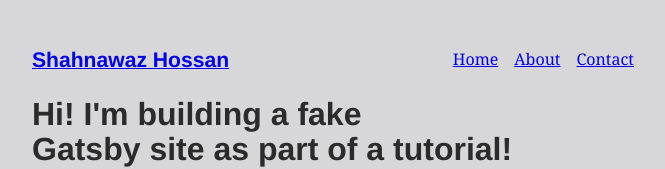
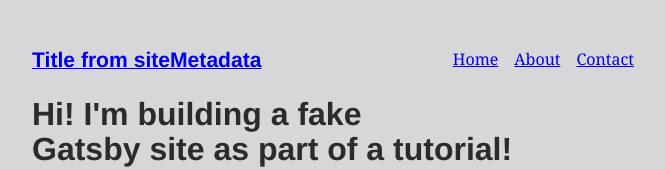
Before and after one commit to shahnawaz-pabon/gatsby-hello-world, a Gatsby site: page / in a window 1280 px wide. Shown: the top 169 px of the page, without its empty margins (299-964 px from the left). Built offline with nearby package versions, Linux system fonts and the light colour scheme; Gatsby itself is replaced by a stand-in of ours.

Commit message:
GraphQL static-query added

```diff
--- a/src/components/layout.js
+++ b/src/components/layout.js
@@ -1,16 +1,30 @@
 import React from "react"
-import { Link } from "gatsby"
+import { useStaticQuery, graphql, Link } from "gatsby"
+import { rhythm } from "../utils/typography"
+
 const ListLink = props => (
   <li style={{ display: `inline-block`, marginRight: `1rem` }}>
     <Link to={props.to}>{props.children}</Link>
   </li>
 )
 
-export default ({ children }) => (
+export default ({ children }) => {
+  const data = useStaticQuery(
+    graphql`
+      query {
+        site {
+          siteMetadata {
+            title
+          }
+        }
+      }
+    `
+  )
+  return (
     <div style={{ margin: `3rem auto`, maxWidth: 650, padding: `0 1rem` }}>
       <header style={{ marginBottom: `1.5rem` }}>
         <Link to="/" style={{ textShadow: `none`, backgroundImage: `none` }}>
-        <h3 style={{ display: `inline` }}>Shahnawaz Hossan</h3>
+          <h3 style={{ display: `inline` }}>{data.site.siteMetadata.title}</h3>
         </Link>
         <ul style={{ listStyle: `none`, float: `right` }}>
           <ListLink to="/">Home</ListLink>
@@ -21,3 +35,4 @@ export default ({ children }) => (
       {children}
     </div>
   )
+}
```
Lines whose indentation alone changed are shown as unchanged.
